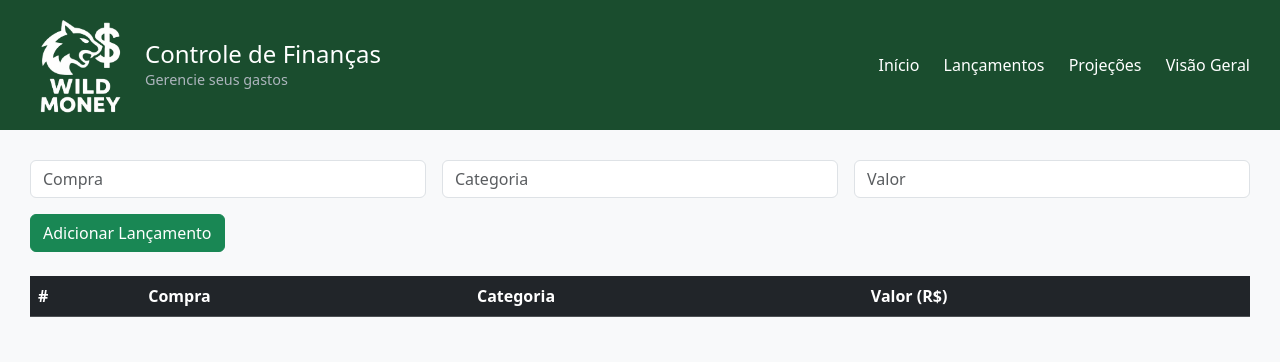
After one commit to CaioFerAmorim/controle-financas, a Flask app: page /projecoes in a window 1280 px wide. The commit adds this page. Shown: the top 362 px of the page. Run offline with Flask 3, Linux system fonts and the light colour scheme; lists and menus that the app fills with data are empty.

Commit message:
Adicionado url das paginas e tela de lançamento de gastos com tabela

```diff
--- a/app.py
+++ b/app.py
@@ -16,6 +16,10 @@ def init_db():
     conn.commit()
     conn.close()
 
+# --------------------------
+# Rotas
+# --------------------------
+
 @app.route('/')
 def index():
     conn = sqlite3.connect('financas.db')
@@ -26,6 +30,18 @@ def index():
     saldo = c.fetchone()[0] or 0
     conn.close()
     return render_template('index.html', transacoes=transacoes, saldo=saldo)
+
+@app.route('/lancamentos')
+def lancamentos():
+    return render_template('lancamentos.html')
+
+@app.route('/projecoes')
+def projecoes():
+    return render_template('projecoes.html')
+
+@app.route('/visaoGeral')
+def visaoGeral():
+    return render_template('visaoGeral.html')
 
 @app.route('/adicionar', methods=['GET', 'POST'])
 def adicionar():
@@ -42,6 +58,9 @@ def adicionar():
         return redirect('/')
     return render_template('adicionar.html')
 
+# --------------------------
+# Main
+# --------------------------
 if __name__ == '__main__':
     init_db()  # Cria o banco caso não exista
     import os
--- /dev/null
+++ b/templates/projecoes.html
@@ -0,0 +1,150 @@
+<!DOCTYPE html>
+<html lang="pt-br">
+
+<head>
+    <meta charset="UTF-8">
+    <title>Lançamentos - Controle de Finanças</title>
+    <link href="https://cdn.jsdelivr.net/npm/bootstrap@5.3.3/dist/css/bootstrap.min.css" rel="stylesheet">
+    <style>
+        .header {
+            display: flex;
+            align-items: center;
+            justify-content: space-between;
+            padding: 15px 30px;
+            background-color: #1A4D2E;
+            color: white;
+        }
+
+        .header-left {
+            display: flex;
+            align-items: center;
+        }
+
+        .header-logo {
+            width: 100px;
+            height: 100px;
+            margin-right: 15px;
+        }
+
+        .header-text {
+            display: flex;
+            flex-direction: column;
+        }
+
+        .header-text h1 {
+            margin: 0;
+            font-size: 1.5rem;
+        }
+
+        .header-text span {
+            font-size: 0.9rem;
+            color: #adb5bd;
+        }
+
+        .header-nav a {
+            color: white;
+            text-decoration: none;
+            margin-left: 20px;
+            font-weight: 500;
+            display: inline-block;
+            transition: transform 0.2s ease;
+        }
+
+        .header-nav a:hover {
+            text-decoration: none;
+            transform: scale(1.05);
+        }
+
+        .container-body {
+            padding: 30px;
+        }
+    </style>
+</head>
+
+<body class="bg-light">
+
+    <!-- Header -->
+    <header class="header">
+        <div class="header-left">
+            <img src="https://raw.githubusercontent.com/CaioFerAmorim/controle-financas/e24343c1468b7c5f06a8230f0913f834dab0635b/static/img/logoWildMoney.png"
+                alt="Logo" class="header-logo">
+            <div class="header-text">
+                <h1>Controle de Finanças</h1>
+                <span>Gerencie seus gastos</span>
+            </div>
+        </div>
+        <nav class="header-nav">
+            <a href="{{ url_for('index') }}">Início</a>
+            <a href="{{ url_for('lancamentos') }}">Lançamentos</a>
+            <a href="{{ url_for('projecoes') }}">Projeções</a>
+            <a href="{{ url_for('visaoGeral') }}">Visão Geral</a>
+        </nav>
+    </header>
+
+    <!-- Corpo -->
+    <div class="container-body">
+
+        <!-- Formulário para adicionar lançamento -->
+        <form id="formLancamento" class="mb-4">
+            <div class="row g-3">
+                <div class="col-md-4">
+                    <input type="text" class="form-control" id="compra" placeholder="Compra" required>
+                </div>
+                <div class="col-md-4">
+                    <input type="text" class="form-control" id="categoria" placeholder="Categoria" required>
+                </div>
+                <div class="col-md-4">
+                    <input type="number" class="form-control" id="valor" placeholder="Valor" step="0.01" required>
+                </div>
+            </div>
+            <button type="submit" class="btn btn-success mt-3">Adicionar Lançamento</button>
+        </form>
+
+        <!-- Tabela de lançamentos -->
+        <table class="table table-striped" id="tabelaLancamentos">
+            <thead class="table-dark">
+                <tr>
+                    <th>#</th>
+                    <th>Compra</th>
+                    <th>Categoria</th>
+                    <th>Valor (R$)</th>
+                </tr>
+            </thead>
+            <tbody>
+                <!-- Linhas serão adicionadas pelo JavaScript -->
+            </tbody>
+        </table>
+
+    </div>
+
+    <script>
+        const form = document.getElementById('formLancamento');
+        const tabela = document.getElementById('tabelaLancamentos').querySelector('tbody');
+        let contador = 1;
+
+        form.addEventListener('submit', function (e) {
+            e.preventDefault();
+
+            const compra = document.getElementById('compra').value;
+            const categoria = document.getElementById('categoria').value;
+            const valor = parseFloat(document.getElementById('valor').value).toFixed(2);
+
+            const linha = document.createElement('tr');
+            linha.innerHTML = `
+                <td>${contador}</td>
+                <td>${compra}</td>
+                <td>${categoria}</td>
+                <td>${valor}</td>
+            `;
+
+            tabela.appendChild(linha);
+            contador++;
+
+            // Limpa o formulário
+            form.reset();
+        });
+    </script>
+
+</body>
+
+</html>
```
Also changed, not shown: templates/index.html (+39 -10 lines), templates/lancamentos.html (added, +150 -0 lines), templates/visaoGeral.html (added, +150 -0 lines).
